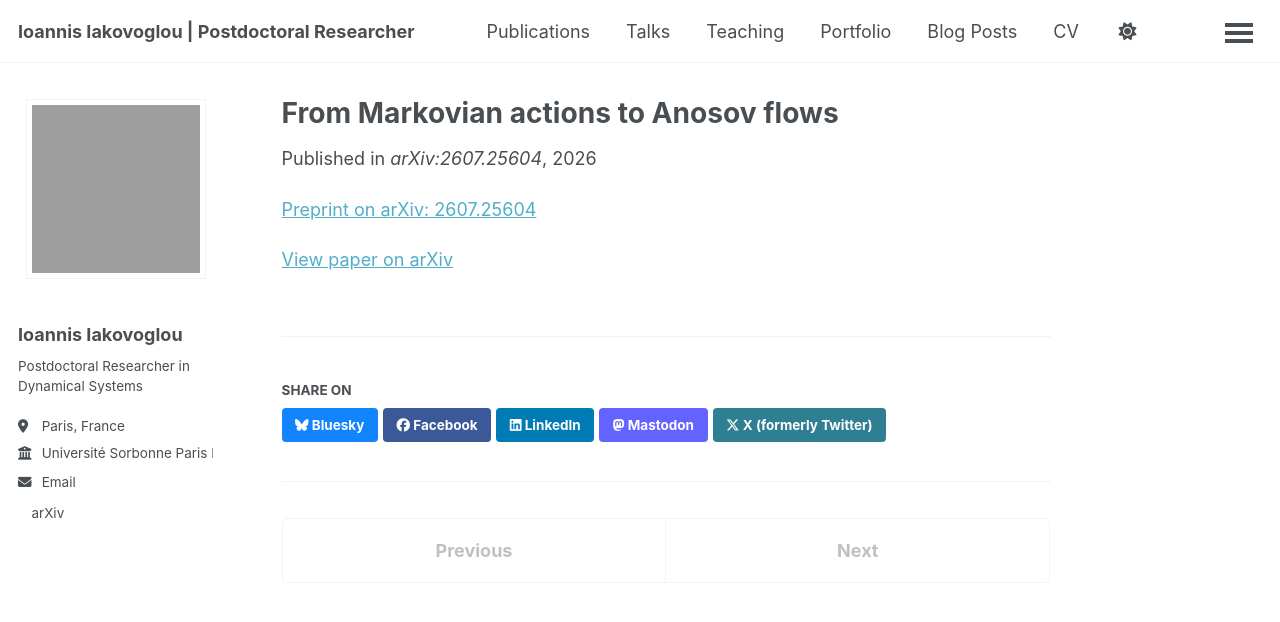
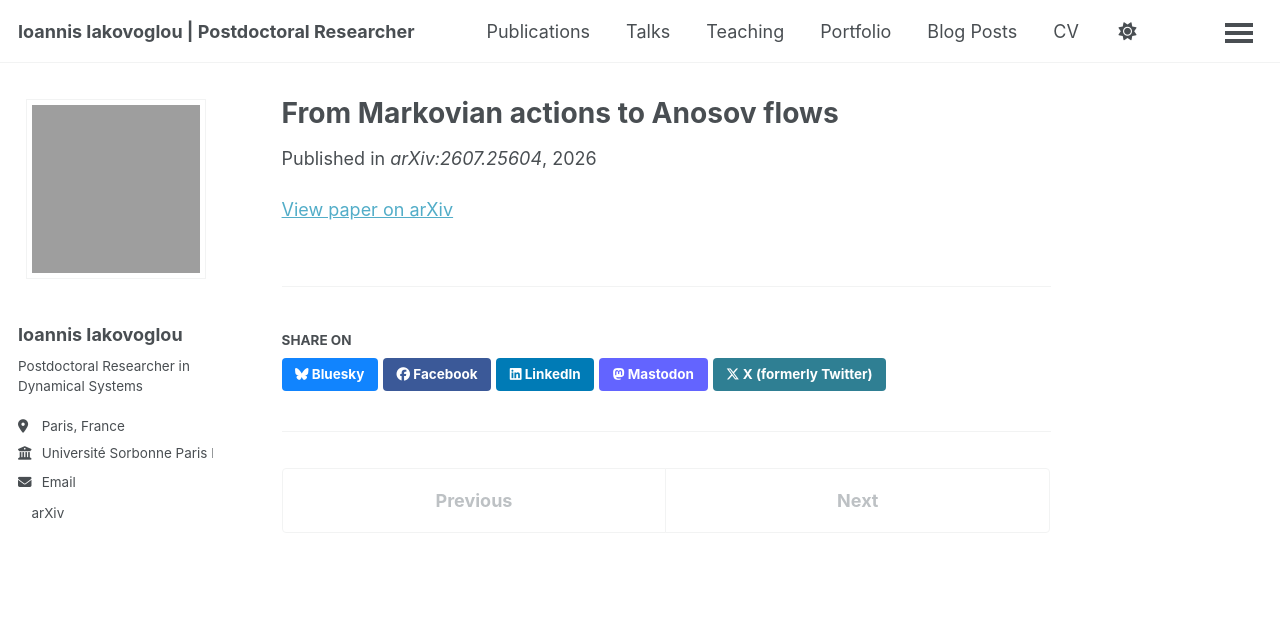
Before and after one commit to ioannisiakovoglou/ioannisiakovoglou.github.io, a Jekyll site: the page built from _publications/frommarkoviantoanosov.md, in a window 1280 px wide. Shown: the top 622 px of the page. Built offline with Jekyll 4.4.1, drawn with Linux system fonts in a browser that asks for light colours; a script bundle is joined from its source files by our own code; a style sheet for code colours, icons or effects is not loaded.

Commit message:
Fix formatting in frommarkoviantoanosov.md

```diff
--- a/_publications/frommarkoviantoanosov.md
+++ b/_publications/frommarkoviantoanosov.md
@@ -9,4 +9,3 @@ date: 2026-07-01
 venue: "arXiv:2607.25604"
 paperurl: "https://arxiv.org/abs/2607.25604"
 ---
-[Preprint on arXiv: 2607.25604](https://arxiv.org/abs/2607.25604)
```
